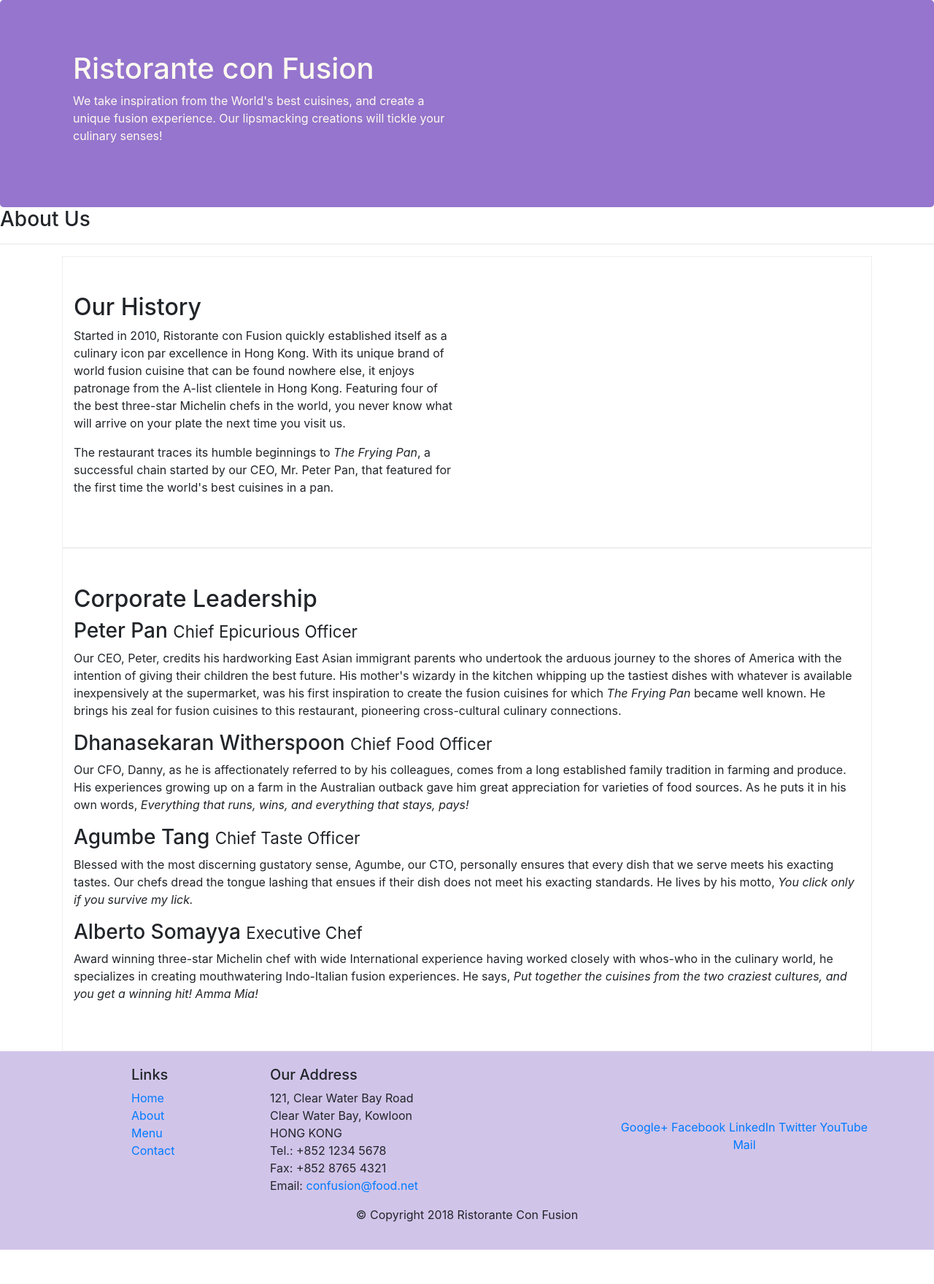
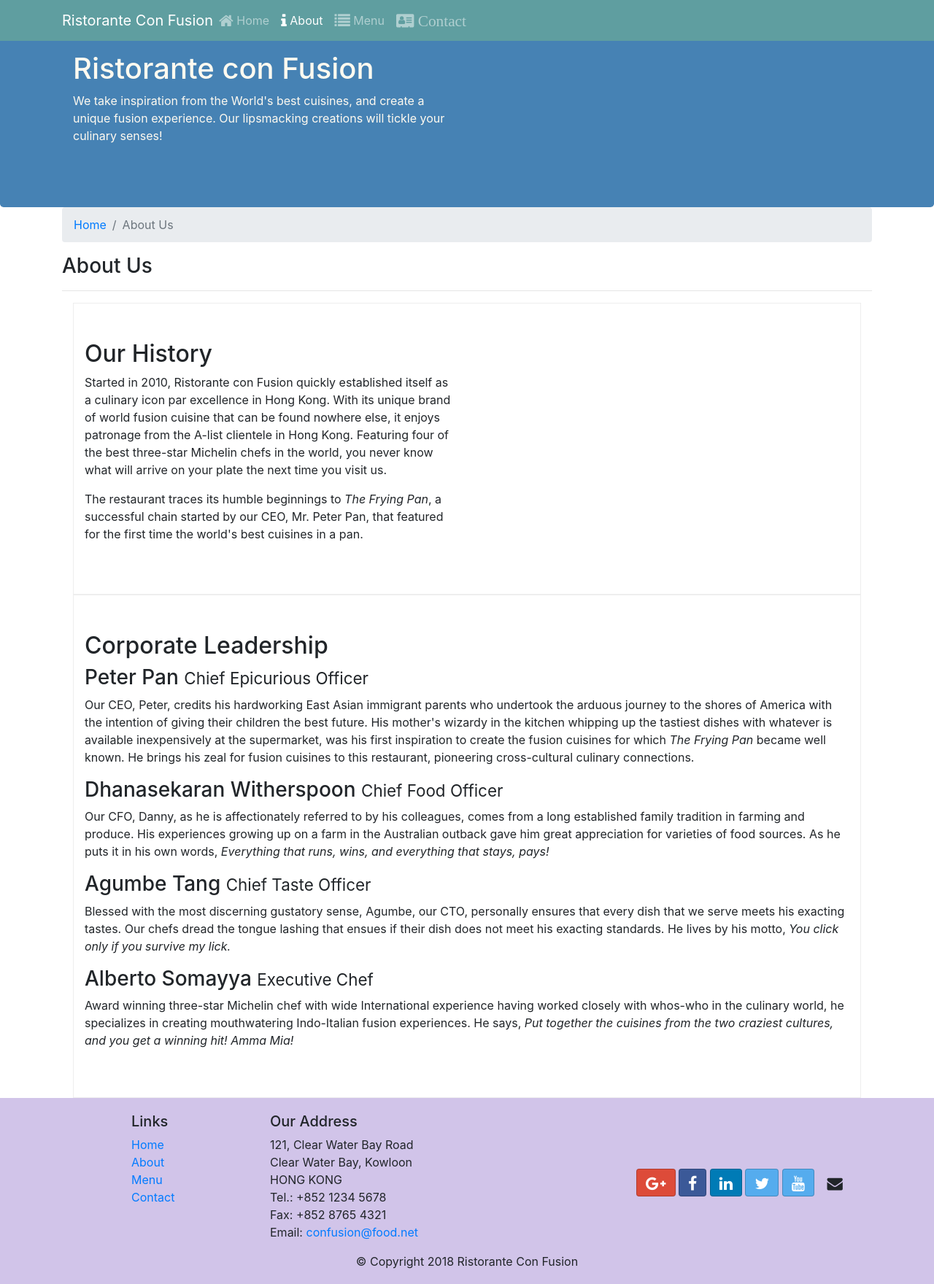
Before and after one commit to rishitha24/bootstrap, a website: page aboutus.html in a window 1280 px wide. Shown: the whole page at 73% size. Before the commit the page ends 1713 px from the top, so only its background shows below. Drawn offline with nearby package versions, Linux system fonts and the light colour scheme.

Commit message:
Icon Fonts

```diff
--- a/aboutus.html
+++ b/aboutus.html
@@ -4,20 +4,42 @@
 <head>
      <!-- Bootstrap CSS -->
      <link rel="stylesheet" href="node_modules/bootstrap/dist/css/bootstrap.min.css">
-    <link rel="stylesheet" href="css/styles.css">
+     <link rel="stylesheet" href="node_modules/font-awesome/css/font-awesome.min.css">
+      <link rel="stylesheet" href="node_modules/bootstrap-social/bootstrap-social.css">
+     <link rel="stylesheet" href="css/styles.css">
 
     <title>Ristorante Con Fusion: About Us</title>
 
 </head>
 
 <body>
+        <nav class="navbar navbar-dark navbar-expand-sm fixed-top">
+                <div class="container">
+                    <button class="navbar-toggler" type="button" data-toggle="collapse" data-target="#Navbar">
+                        <span class="navbar-toggler-icon">
+
+                        </span>
+                    </button>
+
+                    <a class="navbar-brand mr-auto" href="index.html"> Ristorante Con Fusion </a>
+                    <div class="collapse navbar-collapse" id="Navbar">
+                    <ul class="navbar-nav mr-auto">
+                        <li class="nav-item"> <a class="nav-link" href= "index.html"><span class="fa fa-home fa-lg"></span> Home</a></li>
+                        <li class="nav-item"> <a class="nav-link active" href="#"><span class="fa fa-info fa-lg"></span> About</a></li>
+                        <li class="nav-item"> <a class="nav-link" href= "#"><span class="fa fa-list fa-lg"></span> Menu</a></li>
+                        <li class="nav-item"> <a class="nav-link" href= "#"><span class="fa fa-address-card fa-lg"> Contact</span></a> </li>
+                    </ul>
+                    </div>
+                </div>
+            </nav>
 
     <header class="jumbotron">
         <div class="container">
             <div class="row row-header">
                 <div class="col-12 col-sm-6">
                     <h1>Ristorante con Fusion</h1>
-                    <p>We take inspiration from the World's best cuisines, and create a unique fusion experience. Our lipsmacking creations will tickle your culinary senses!</p>
+                   <p>We take inspiration from the World's best cuisines, and create a unique fusion experience. Our lipsmacking creations will tickle your culinary senses!</p>
+
                 </div>
                 <div class="col-12 col-sm">
                 </div>
@@ -25,9 +47,13 @@
         </div>
     </header>
 
-    <div>
-        <div>
-            <div>
+    <div class="container">
+        <div class="row">
+            <div class="col-12" >
+                <ol class="col-12 breadcrumb">
+                    <li class="breadcrumb-item"><a href="index.html">Home</a></li>
+                    <li class="breadcrumb-item active"><a>About Us</a></li>
+                </ol>
                <h3>About Us</h3>
                <hr>
             </div>
@@ -39,6 +65,7 @@
                     <h2>Our History</h2>
                     <p>Started in 2010, Ristorante con Fusion quickly established itself as a culinary icon par excellence in Hong Kong. With its unique brand of world fusion cuisine that can be found nowhere else, it enjoys patronage from the A-list clientele in Hong Kong.  Featuring four of the best three-star Michelin chefs in the world, you never know what will arrive on your plate the next time you visit us.</p>
                     <p>The restaurant traces its humble beginnings to <em>The Frying Pan</em>, a successful chain started by our CEO, Mr. Peter Pan, that featured for the first time the world's best cuisines in a pan.</p>
+
                 </div>
                 <div class="col-6">
 
@@ -50,14 +77,16 @@
         <div class="container">
             <div class="row row-content">
                 <div class="col-12">
-                    <h2>Corporate Leadership</h2>
+                   <h2>Corporate Leadership</h2>
                     <h3>Peter Pan <small>Chief Epicurious Officer</small></h3>
                     <p>Our CEO, Peter, credits his hardworking East Asian immigrant parents who undertook the arduous journey to the shores of America with the intention of giving their children the best future. His mother's wizardy in the kitchen whipping up the tastiest dishes with whatever is available inexpensively at the supermarket, was his first inspiration to create the fusion cuisines for which <em>The Frying Pan</em> became well known. He brings his zeal for fusion cuisines to this restaurant, pioneering cross-cultural culinary connections.</p>
+
                     <h3>Dhanasekaran Witherspoon <small>Chief Food Officer</small></h3>
-                    <p>Our CFO, Danny, as he is affectionately referred to by his colleagues, comes from a long established family tradition in farming and produce. His experiences growing up on a farm in the Australian outback gave him great appreciation for varieties of food sources. As he puts it in his own words, <em>Everything that runs, wins, and everything that stays, pays!</em></p>
+                   <p>Our CFO, Danny, as he is affectionately referred to by his colleagues, comes from a long established family tradition in farming and produce. His experiences growing up on a farm in the Australian outback gave him great appreciation for varieties of food sources. As he puts it in his own words, <em>Everything that runs, wins, and everything that stays, pays!</em></p>
+
                     <h3>Agumbe Tang <small>Chief Taste Officer</small></h3>
                     <p>Blessed with the most discerning gustatory sense, Agumbe, our CTO, personally ensures that every dish that we serve meets his exacting tastes. Our chefs dread the tongue lashing that ensues if their dish does not meet his exacting standards. He lives by his motto, <em>You click only if you survive my lick.</em></p>
-                    <h3>Alberto Somayya <small>Executive Chef</small></h3>
+                   <h3>Alberto Somayya <small>Executive Chef</small></h3>
                     <p>Award winning three-star Michelin chef with wide International experience having worked closely with whos-who in the culinary world, he specializes in creating mouthwatering Indo-Italian fusion experiences. He says, <em>Put together the cuisines from the two craziest cultures, and you get a winning hit! Amma Mia!</em></p>
                 </div>
             </div>
@@ -71,7 +100,7 @@
                 <div class="col-4 offset-1 col-sm-2">
                     <h5>Links</h5>
                     <ul class="list-unstyled">
-                        <li><a href="#">Home</a></li>
+                        <li><a href="index.html">Home</a></li>
                         <li><a href="#">About</a></li>
                         <li><a href="#">Menu</a></li>
                         <li><a href="#">Contact</a></li>
@@ -90,12 +119,12 @@
                 </div>
                 <div class="col-12 col-sm-4 align-self-center">
                     <div class="text-center">
-                        <a href="http://google.com/+">Google+</a>
-                        <a href="http://www.facebook.com/profile.php?id=">Facebook</a>
-                        <a href="http://www.linkedin.com/in/">LinkedIn</a>
-                        <a href="http://twitter.com/">Twitter</a>
-                        <a href="http://youtube.com/">YouTube</a>
-                        <a href="mailto:">Mail</a>
+                            <a class="btn btn-social-media btn-google" href="http://google.com/+"><i class="fa fa-google-plus fa-lg"></i></a>
+                            <a class="btn btn-social-media btn-facebook" href="http://www.facebook.com/profile.php?id="><i class="fa fa-facebook fa-lg"></i></a>
+                            <a class="btn btn-social-media btn-linkedin" href="http://www.linkedin.com/in/"><i class="fa fa-linkedin fa-lg"></i></a>
+                            <a class="btn btn-social-media btn-twitter" href="http://twitter.com/"><i class="fa fa-twitter fa-lg"></i></a>
+                            <a class="btn btn-social-media btn-twitter" href="http://youtube.com/"><i class="fa fa-youtube fa-lg"></i></a>
+                            <a class="btn btn-social-media" href="mailto:"><i class="fa fa-envelope fa-lg"></i></a>
                     </div>
                 </div>
            </div>
@@ -106,12 +135,4 @@
            </div>
         </div>
     </footer>
-     <!-- jQuery first, then Popper.js, then Bootstrap JS. -->
-     <script src="node_modules/jquery/dist/jquery.slim.min.js"></script>
-     <script src="node_modules/popper.js/dist/umd/popper.min.js"></script>
-     <script src="node_modules/bootstrap/dist/js/bootstrap.min.js"></script>
-
-
-</body>
-
-</html>
+     <!-- jQuery first, then Popper.js,
--- a/css/styles.css
+++ b/css/styles.css
@@ -19,7 +19,7 @@
 .jumbotron{
     padding: 70px 30px 70px 30px;
     margin: 0px;
-    background: #9575cd;
+    background-color: steelblue;
     color: floralwhite;
 }
 
@@ -28,3 +28,12 @@
     margin: 0px;
     color: #0f0f0f;
 }
+
+body{
+    padding: 50px0px 0px 0px;
+    z-index: 0;
+}
+
+.navbar-dark{
+    background-color: cadetblue;
+}
--- a/package.json
+++ b/package.json
@@ -15,6 +15,8 @@
   },
   "dependencies": {
     "bootstrap": "^4.5.0",
+    "bootstrap-social": "^5.1.1",
+    "font-awesome": "^4.7.0",
     "jquery": "^3.5.1",
     "popper.js": "^1.16.1"
   }
```
Also changed, not shown: index.html (+31 -11 lines), 1 other file.
